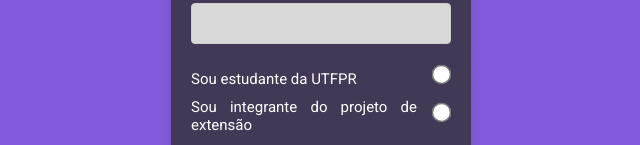
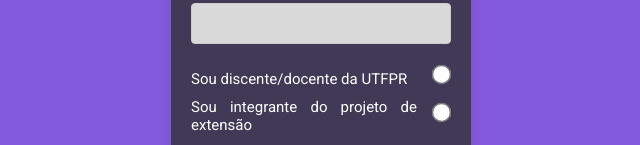
Before and after one commit to JPCassimiro/banco-de-ideias-certificadora-3, a React (Create React App) app: page / in a window 1280 px wide. Shown: the part 425-570 px from the top of the page, without its empty margins (319-959 px from the left). Built offline with nearby package versions, Linux system fonts and the light colour scheme.

Commit message:
small sign adjustment

```diff
--- a/src/screens/Sign/Sign.js
+++ b/src/screens/Sign/Sign.js
@@ -83,7 +83,7 @@ function FormSign({ setUserEmail, setUserPassword, setUserName, setUserType, sig
             <InputField value={email} className="input-field" label="Email" type="email" onChange={setUserEmail} />
             <InputField value={password}className="input-field" label="Senha" type="password" onChange={setUserPassword} />
             <InputField value={name}className="input-field" label="Nome" type="text" onChange={setUserName} />
-            <InputField className="radio-field" name="radioButton" label="Sou estudante da UTFPR" type="radio" value="student" onChange={setUserType} />
+            <InputField className="radio-field" name="radioButton" label="Sou discente/docente da UTFPR" type="radio" value="internal" onChange={setUserType} />
             <InputField className="radio-field" name="radioButton" label="Sou integrante do projeto de extensão" type="radio" value="member" onChange={setUserType} />
             <InputField className="radio-field" name="radioButton" label="Sou membro externo afetada pelo projeto" type="radio" value="external" onChange={setUserType} />
             <Button className="default-button" onClick={signUpHandle} text="Cadastrar" />
```
Also changed, not shown: 1 other file (tests, documents, lock files or other folders).
